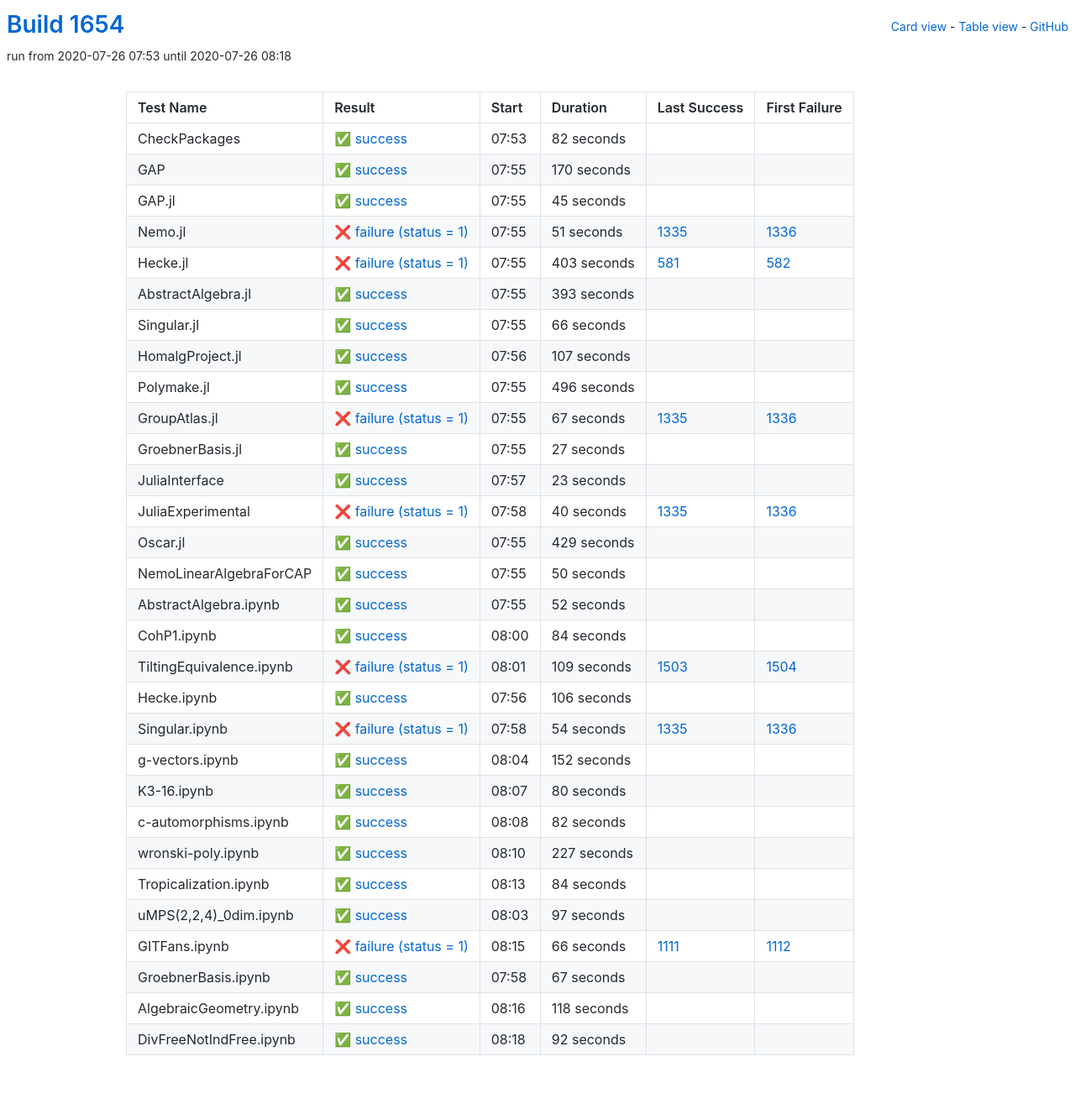
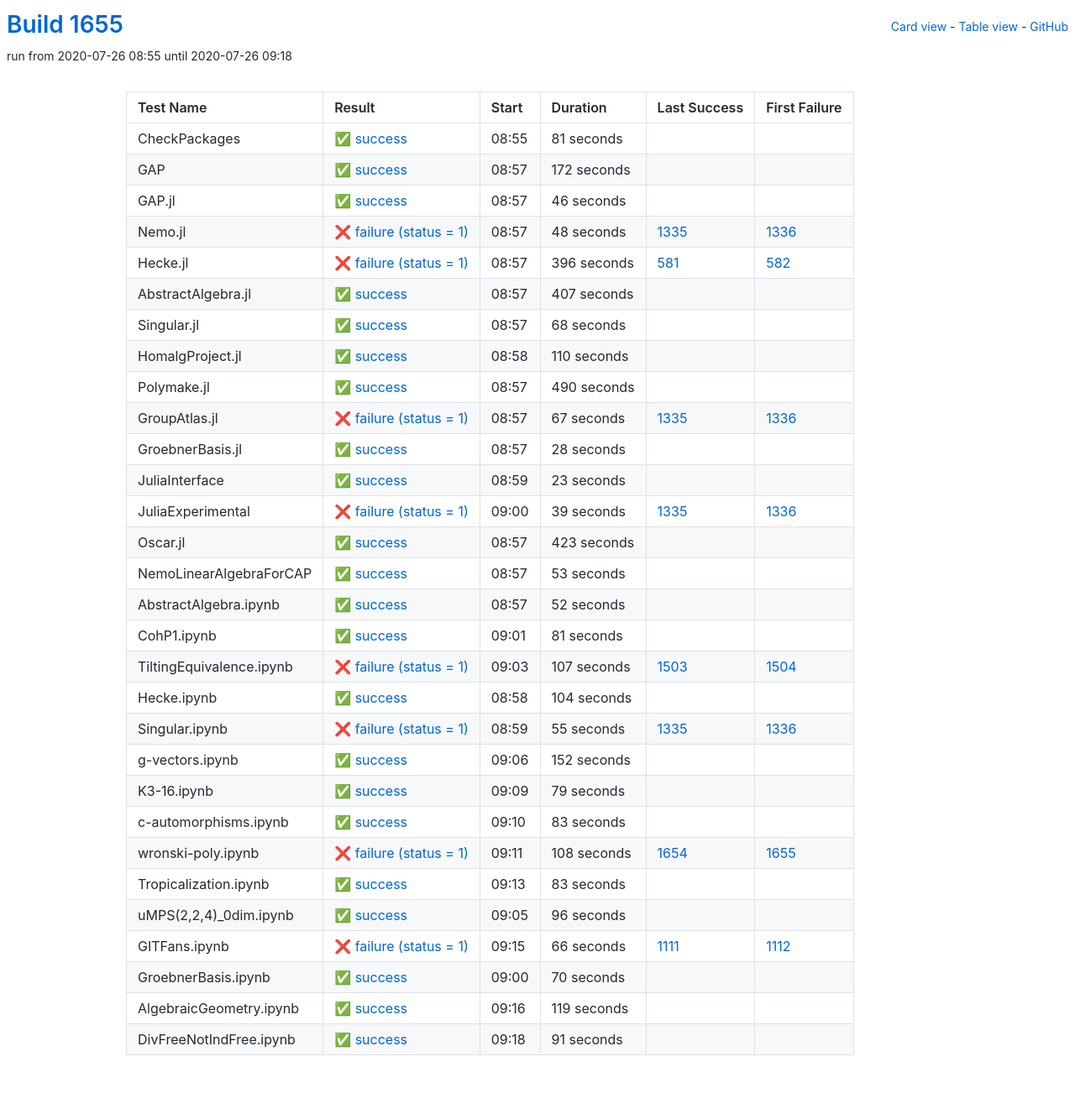
Before and after one commit to oscar-system/oscar-ci-status-1.4, a Jekyll site: the page built from table.html, in a window 1280 px wide. Shown: the whole page at 84% size. Built offline with Jekyll 4.4.1, drawn with Linux system fonts in a browser that asks for light colours.

Commit message:
Build #1655

```diff
--- a/_data/ci.yml
+++ b/_data/ci.yml
@@ -1,6 +1,6 @@
 ---
-build: 1654
-build_url: https://oscarci.mathematik.uni-kl.de/job/oscar-julia-1.4/1654/
+build: 1655
+build_url: https://oscarci.mathematik.uni-kl.de/job/oscar-julia-1.4/1655/
 job: oscar-julia-1.4
 organization: oscar-system
 repo: oscar-ci-status-1.4
@@ -8,116 +8,116 @@ repourl: https://github.com/oscar-system/oscar-ci-status-1.4
 tests:
 - name: CheckPackages
   id: checkpackages
-  log: https://oscarci.mathematik.uni-kl.de/job/oscar-julia-1.4/1654/artifact/logs/build-1654/CheckPackages.log
-  start: 2020-07-26 07:53
+  log: https://oscarci.mathematik.uni-kl.de/job/oscar-julia-1.4/1655/artifact/logs/build-1655/CheckPackages.log
+  start: 2020-07-26 08:55
   success: true
   exitcode: 0
   status: success
-  duration: 82
+  duration: 81
   last_success: false
   last_success_url:
   first_failure: false
   first_failure_url:
 - name: GAP
   id: gap
-  log: https://oscarci.mathematik.uni-kl.de/job/oscar-julia-1.4/1654/artifact/logs/build-1654/GAP.log
-  start: 2020-07-26 07:55
+  log: https://oscarci.mathematik.uni-kl.de/job/oscar-julia-1.4/1655/artifact/logs/build-1655/GAP.log
+  start: 2020-07-26 08:57
   success: true
   exitcode: 0
   status: success
-  duration: 170
+  duration: 172
   last_success: false
   last_success_url:
   first_failure: false
   first_failure_url:
 - name: GAP.jl
   id: gap-jl
-  log: https://oscarci.mathematik.uni-kl.de/job/oscar-julia-1.4/1654/artifact/logs/build-1654/GAP.jl.log
-  start: 2020-07-26 07:55
+  log: https://oscarci.mathematik.uni-kl.de/job/oscar-julia-1.4/1655/artifact/logs/build-1655/GAP.jl.log
+  start: 2020-07-26 08:57
   success: true
   exitcode: 0
   status: success
-  duration: 45
+  duration: 46
   last_success: false
   last_success_url:
   first_failure: false
   first_failure_url:
 - name: Nemo.jl
   id: nemo-jl
-  log: https://oscarci.mathematik.uni-kl.de/job/oscar-julia-1.4/1654/artifact/logs/build-1654/Nemo.jl.log
-  start: 2020-07-26 07:55
+  log: https://oscarci.mathematik.uni-kl.de/job/oscar-julia-1.4/1655/artifact/logs/build-1655/Nemo.jl.log
+  start: 2020-07-26 08:57
   success: false
   exitcode: 1
   status: failure
-  duration: 51
+  duration: 48
   last_success: 1335
   last_success_url: https://oscarci.mathematik.uni-kl.de/job/oscar-julia-1.4/1335/
   first_failure: 1336
   first_failure_url: https://oscarci.mathematik.uni-kl.de/job/oscar-julia-1.4/1336/
 - name: Hecke.jl
   id: hecke-jl
-  log: https://oscarci.mathematik.uni-kl.de/job/oscar-julia-1.4/1654/artifact/logs/build-1654/Hecke.jl.log
-  start: 2020-07-26 07:55
+  log: https://oscarci.mathematik.uni-kl.de/job/oscar-julia-1.4/1655/artifact/logs/build-1655/Hecke.jl.log
+  start: 2020-07-26 08:57
   success: false
   exitcode: 1
   status: failure
-  duration: 403
+  duration: 396
   last_success: 581
   last_success_url: https://oscarci.mathematik.uni-kl.de/job/oscar-julia-1.4/581/
   first_failure: 582
   first_failure_url: https://oscarci.mathematik.uni-kl.de/job/oscar-julia-1.4/582/
 - name: AbstractAlgebra.jl
   id: abstractalgebra-jl
-  log: https://oscarci.mathematik.uni-kl.de/job/oscar-julia-1.4/1654/artifact/logs/build-1654/AbstractAlgebra.jl.log
-  start: 2020-07-26 07:55
+  log: https://oscarci.mathematik.uni-kl.de/job/oscar-julia-1.4/1655/artifact/logs/build-1655/AbstractAlgebra.jl.log
+  start: 2020-07-26 08:57
   success: true
   exitcode: 0
   status: success
-  duration: 393
+  duration: 407
   last_success: false
   last_success_url:
   first_failure: false
   first_failure_url:
 - name: Singular.jl
   id: singular-jl
-  log: https://oscarci.mathematik.uni-kl.de/job/oscar-julia-1.4/1654/artifact/logs/build-1654/Singular.jl.log
-  start: 2020-07-26 07:55
+  log: https://oscarci.mathematik.uni-kl.de/job/oscar-julia-1.4/1655/artifact/logs/build-1655/Singular.jl.log
+  start: 2020-07-26 08:57
   success: true
   exitcode: 0
   status: success
-  duration: 66
+  duration: 68
   last_success: false
   last_success_url:
   first_failure: false
   first_failure_url:
 - name: HomalgProject.jl
   id: homalgproject-jl
-  log: https://oscarci.mathematik.uni-kl.de/job/oscar-julia-1.4/1654/artifact/logs/build-1654/HomalgProject.jl.log
-  start: 2020-07-26 07:56
+  log: https://oscarci.mathematik.uni-kl.de/job/oscar-julia-1.4/1655/artifact/logs/build-1655/HomalgProject.jl.log
+  start: 2020-07-26 08:58
   success: true
   exitcode: 0
   status: success
-  duration: 107
+  duration: 110
   last_success: false
   last_success_url:
   first_failure: false
   first_failure_url:
 - name: Polymake.jl
   id: polymake-jl
-  log: https://oscarci.mathematik.uni-kl.de/job/oscar-julia-1.4/1654/artifact/logs/build-1654/Polymake.jl.log
-  start: 2020-07-26 07:55
+  log: https://oscarci.mathematik.uni-kl.de/job/oscar-julia-1.4/1655/artifact/logs/build-1655/Polymake.jl.log
+  start: 2020-07-26 08:57
   success: true
   exitcode: 0
   status: success
-  duration: 496
+  duration: 490
   last_success: false
   last_success_url:
   first_failure: false
   first_failure_url:
 - name: GroupAtlas.jl
   id: groupatlas-jl
-  log: https://oscarci.mathematik.uni-kl.de/job/oscar-julia-1.4/1654/artifact/logs/build-1654/GroupAtlas.jl.log
-  start: 2020-07-26 07:55
+  log: https://oscarci.mathematik.uni-kl.de/job/oscar-julia-1.4/1655/artifact/logs/build-1655/GroupAtlas.jl.log
+  start: 2020-07-26 08:57
   success: false
   exitcode: 1
   status: failure
@@ -128,20 +128,20 @@ tests:
   first_failure_url: https://oscarci.mathematik.uni-kl.de/job/oscar-julia-1.4/1336/
 - name: GroebnerBasis.jl
   id: groebnerbasis-jl
-  log: https://oscarci.mathematik.uni-kl.de/job/oscar-julia-1.4/1654/artifact/logs/build-1654/GroebnerBasis.jl.log
-  start: 2020-07-26 07:55
+  log: https://oscarci.mathematik.uni-kl.de/job/oscar-julia-1.4/1655/artifact/logs/build-1655/GroebnerBasis.jl.log
+  start: 2020-07-26 08:57
   success: true
   exitcode: 0
   status: success
-  duration: 27
+  duration: 28
   last_success: false
   last_success_url:
   first_failure: false
   first_failure_url:
 - name: JuliaInterface
   id: juliainterface
-  log: https://oscarci.mathematik.uni-kl.de/job/oscar-julia-1.4/1654/artifact/logs/build-1654/JuliaInterface.log
-  start: 2020-07-26 07:57
+  log: https://oscarci.mathematik.uni-kl.de/job/oscar-julia-1.4/1655/artifact/logs/build-1655/JuliaInterface.log
+  start: 2020-07-26 08:59
   success: true
   exitcode: 0
   status: success
@@ -152,44 +152,44 @@ tests:
   first_failure_url:
 - name: JuliaExperimental
   id: juliaexperimental
-  log: https://oscarci.mathematik.uni-kl.de/job/oscar-julia-1.4/1654/artifact/logs/build-1654/JuliaExperimental.log
-  start: 2020-07-26 07:58
+  log: https://oscarci.mathematik.uni-kl.de/job/oscar-julia-1.4/1655/artifact/logs/build-1655/JuliaExperimental.log
+  start: 2020-07-26 09:00
   success: false
   exitcode: 1
   status: failure
-  duration: 40
+  duration: 39
   last_success: 1335
   last_success_url: https://oscarci.mathematik.uni-kl.de/job/oscar-julia-1.4/1335/
   first_failure: 1336
   first_failure_url: https://oscarci.mathematik.uni-kl.de/job/oscar-julia-1.4/1336/
 - name: Oscar.jl
   id: oscar-jl
-  log: https://oscarci.mathematik.uni-kl.de/job/oscar-julia-1.4/1654/artifact/logs/build-1654/Oscar.jl.log
-  start: 2020-07-26 07:55
+  log: https://oscarci.mathematik.uni-kl.de/job/oscar-julia-1.4/1655/artifact/logs/build-1655/Oscar.jl.log
+  start: 2020-07-26 08:57
   success: true
   exitcode: 0
   status: success
-  duration: 429
+  duration: 423
   last_success: false
   last_success_url:
   first_failure: false
   first_failure_url:
 - name: NemoLinearAlgebraForCAP
   id: nemolinearalgebraforcap
-  log: https://oscarci.mathematik.uni-kl.de/job/oscar-julia-1.4/1654/artifact/logs/build-1654/NemoLinearAlgebraForCAP.log
-  start: 2020-07-26 07:55
+  log: https://oscarci.mathematik.uni-kl.de/job/oscar-julia-1.4/1655/artifact/logs/build-1655/NemoLinearAlgebraForCAP.log
+  start: 2020-07-26 08:57
   success: true
   exitcode: 0
   status: success
-  duration: 50
+  duration: 53
   last_success: false
   last_success_url:
   first_failure: false
   first_failure_url:
 - name: AbstractAlgebra.ipynb
   id: abstractalgebra-ipynb
-  log: https://oscarci.mathematik.uni-kl.de/job/oscar-julia-1.4/1654/artifact/logs/build-1654/AbstractAlgebra.ipynb.log
-  start: 2020-07-26 07:55
+  log: https://oscarci.mathematik.uni-kl.de/job/oscar-julia-1.4/1655/artifact/logs/build-1655/AbstractAlgebra.ipynb.log
+  start: 2020-07-26 08:57
   success: true
   exitcode: 0
   status: success
@@ -200,56 +200,56 @@ tests:
   first_failure_url:
 - name: CohP1.ipynb
   id: cohp1-ipynb
-  log: https://oscarci.mathematik.uni-kl.de/job/oscar-julia-1.4/1654/artifact/logs/build-1654/CohP1.ipynb.log
-  start: 2020-07-26 08:00
+  log: https://oscarci.mathematik.uni-kl.de/job/oscar-julia-1.4/1655/artifact/logs/build-1655/CohP1.ipynb.log
+  start: 2020-07-26 09:01
   success: true
   exitcode: 0
   status: success
-  duration: 84
+  duration: 81
   last_success: false
   last_success_url:
   first_failure: false
   first_failure_url:
 - name: TiltingEquivalence.ipynb
   id: tiltingequivalence-ipynb
-  log: https://oscarci.mathematik.uni-kl.de/job/oscar-julia-1.4/1654/artifact/logs/build-1654/TiltingEquivalence.ipynb.log
-  start: 2020-07-26 08:01
+  log: https://oscarci.mathematik.uni-kl.de/job/oscar-julia-1.4/1655/artifact/logs/build-1655/TiltingEquivalence.ipynb.log
+  start: 2020-07-26 09:03
   success: false
   exitcode: 1
   status: failure
-  duration: 109
+  duration: 107
   last_success: 1503
   last_success_url: https://oscarci.mathematik.uni-kl.de/job/oscar-julia-1.4/1503/
   first_failure: 1504
   first_failure_url: https://oscarci.mathematik.uni-kl.de/job/oscar-julia-1.4/1504/
 - name: Hecke.ipynb
   id: hecke-ipynb
-  log: https://oscarci.mathematik.uni-kl.de/job/oscar-julia-1.4/1654/artifact/logs/build-1654/Hecke.ipynb.log
-  start: 2020-07-26 07:56
+  log: https://oscarci.mathematik.uni-kl.de/job/oscar-julia-1.4/1655/artifact/logs/build-1655/Hecke.ipynb.log
+  start: 2020-07-26 08:58
   success: true
   exitcode: 0
   status: success
-  duration: 106
+  duration: 104
   last_success: false
   last_success_url:
   first_failure: false
   first_failure_url:
 - name: Singular.ipynb
   id: singular-ipynb
-  log: https://oscarci.mathematik.uni-kl.de/job/oscar-julia-1.4/1654/artifact/logs/build-1654/Singular.ipynb.log
-  start: 2020-07-26 07:58
+  log: https://oscarci.mathematik.uni-kl.de/job/oscar-julia-1.4/1655/artifact/logs/build-1655/Singular.ipynb.log
+  start: 2020-07-26 08:59
   success: false
   exitcode: 1
   status: failure
-  duration: 54
+  duration: 55
   last_success: 1335
   last_success_url: https://oscarci.mathematik.uni-kl.de/job/oscar-julia-1.4/1335/
   first_failure: 1336
   first_failure_url: https://oscarci.mathematik.uni-kl.de/job/oscar-julia-1.4/1336/
 - name: g-vectors.ipynb
   id: g-vectors-ipynb
-  log: https://oscarci.mathematik.uni-kl.de/job/oscar-julia-1.4/1654/artifact/logs/build-1654/g-vectors.ipynb.log
-  start: 2020-07-26 08:04
+  log: https://oscarci.mathematik.uni-kl.de/job/oscar-julia-1.4/1655/artifact/logs/build-1655/g-vectors.ipynb.log
+  start: 2020-07-26 09:06
   success: true
   exitcode: 0
   status: success
@@ -260,68 +260,68 @@ tests:
   first_failure_url:
 - name: K3-16.ipynb
   id: k3-16-ipynb
-  log: https://oscarci.mathematik.uni-kl.de/job/oscar-julia-1.4/1654/artifact/logs/build-1654/K3-16.ipynb.log
-  start: 2020-07-26 08:07
+  log: https://oscarci.mathematik.uni-kl.de/job/oscar-julia-1.4/1655/artifact/logs/build-1655/K3-16.ipynb.log
+  start: 2020-07-26 09:09
   success: true
   exitcode: 0
   status: success
-  duration: 80
+  duration: 79
   last_success: false
   last_success_url:
   first_failure: false
   first_failure_url:
 - name: c-automorphisms.ipynb
   id: c-automorphisms-ipynb
-  log: https://oscarci.mathematik.uni-kl.de/job/oscar-julia-1.4/1654/artifact/logs/build-1654/c-automorphisms.ipynb.log
-  start: 2020-07-26 08:08
+  log: https://oscarci.mathematik.uni-kl.de/job/oscar-julia-1.4/1655/artifact/logs/build-1655/c-automorphisms.ipynb.log
+  start: 2020-07-26 09:10
   success: true
   exitcode: 0
   status: success
-  duration: 82
+  duration: 83
   last_success: false
   last_success_url:
   first_failure: false
   first_failure_url:
 - name: wronski-poly.ipynb
   id: wronski-poly-ipynb
-  log: https://oscarci.mathematik.uni-kl.de/job/oscar-julia-1.4/1654/artifact/logs/build-1654/wronski-poly.ipynb.log
-  start: 2020-07-26 08:10
+  log: https://oscarci.mathematik.uni-kl.de/job/oscar-julia-1.4/1655/artifact/logs/build-1655/wronski-poly.ipynb.log
+  start: 2020-07-26 09:11
+  success: false
+  exitcode: 1
+  status: failure
+  duration: 108
+  last_success: 1654
+  last_success_url: https://oscarci.mathematik.uni-kl.de/job/oscar-julia-1.4/1654/
+  first_failure: 1655
+  first_failure_url: https://oscarci.mathematik.uni-kl.de/job/oscar-julia-1.4/1655/
+- name: Tropicalization.ipynb
+  id: tropicalization-ipynb
+  log: https://oscarci.mathematik.uni-kl.de/job/oscar-julia-1.4/1655/artifact/logs/build-1655/Tropicalization.ipynb.log
+  start: 2020-07-26 09:13
   success: true
   exitcode: 0
   status: success
-  duration: 227
-  last_success: false
-  last_success_url:
-  first_failure: false
-  first_failure_url:
-- name: Tropicalization.ipynb
-  id: tropicalization-ipynb
-  log: https://oscarci.mathematik.uni-kl.de/job/oscar-julia-1.4/1654/artifact/logs/build-1654/Tropicalization.ipynb.log
-  start: 2020-07-26 08:13
-  success: true
-  exitcode: 0
-  status: success
-  duration: 84
+  duration: 83
   last_success: false
   last_success_url:
   first_failure: false
   first_failure_url:
 - name: uMPS(2,2,4)_0dim.ipynb
   id: umps-2-2-4-0dim-ipynb
-  log: https://oscarci.mathematik.uni-kl.de/job/oscar-julia-1.4/1654/artifact/logs/build-1654/uMPS-2-2-4-_0dim.ipynb.log
-  start: 2020-07-26 08:03
+  log: https://oscarci.mathematik.uni-kl.de/job/oscar-julia-1.4/1655/artifact/logs/build-1655/uMPS-2-2-4-_0dim.ipynb.log
+  start: 2020-07-26 09:05
   success: true
   exitcode: 0
   status: success
-  duration: 97
+  duration: 96
   last_success: false
   last_success_url:
   first_failure: false
   first_failure_url:
 - name: GITFans.ipynb
   id: gitfans-ipynb
-  log: https://oscarci.mathematik.uni-kl.de/job/oscar-julia-1.4/1654/artifact/logs/build-1654/GITFans.ipynb.log
-  start: 2020-07-26 08:15
+  log: https://oscarci.mathematik.uni-kl.de/job/oscar-julia-1.4/1655/artifact/logs/build-1655/GITFans.ipynb.log
+  start: 2020-07-26 09:15
   success: false
   exitcode: 1
   status: failure
@@ -332,36 +332,36 @@ tests:
   first_failure_url: https://oscarci.mathematik.uni-kl.de/job/oscar-julia-1.4/1112/
 - name: GroebnerBasis.ipynb
   id: groebnerbasis-ipynb
-  log: https://oscarci.mathematik.uni-kl.de/job/oscar-julia-1.4/1654/artifact/logs/build-1654/GroebnerBasis.ipynb.log
-  start: 2020-07-26 07:58
+  log: https://oscarci.mathematik.uni-kl.de/job/oscar-julia-1.4/1655/artifact/logs/build-1655/GroebnerBasis.ipynb.log
+  start: 2020-07-26 09:00
   success: true
   exitcode: 0
   status: success
-  duration: 67
+  duration: 70
   last_success: false
   last_success_url:
   first_failure: false
   first_failure_url:
 - name: AlgebraicGeometry.ipynb
   id: algebraicgeometry-ipynb
-  log: https://oscarci.mathematik.uni-kl.de/job/oscar-julia-1.4/1654/artifact/logs/build-1654/AlgebraicGeometry.ipynb.log
-  start: 2020-07-26 08:16
+  log: https://oscarci.mathematik.uni-kl.de/job/oscar-julia-1.4/1655/artifact/logs/build-1655/AlgebraicGeometry.ipynb.log
+  start: 2020-07-26 09:16
   success: true
   exitcode: 0
   status: success
-  duration: 118
+  duration: 119
   last_success: false
   last_success_url:
   first_failure: false
   first_failure_url:
 - name: DivFreeNotIndFree.ipynb
   id: divfreenotindfree-ipynb
-  log: https://oscarci.mathematik.uni-kl.de/job/oscar-julia-1.4/1654/artifact/logs/build-1654/DivFreeNotIndFree.ipynb.log
-  start: 2020-07-26 08:18
+  log: https://oscarci.mathematik.uni-kl.de/job/oscar-julia-1.4/1655/artifact/logs/build-1655/DivFreeNotIndFree.ipynb.log
+  start: 2020-07-26 09:18
   success: true
   exitcode: 0
   status: success
-  duration: 92
+  duration: 91
   last_success: false
   last_success_url:
   first_failure: false
```
Also changed, not shown: README.md.
